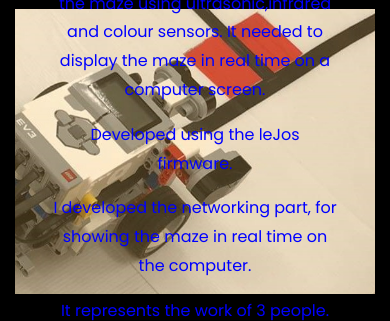
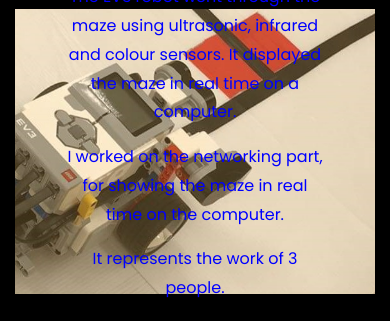
Before and after one commit to CristianSusanu/Personal_Portfolio_Webite, a Django app: page / in a window 390 px wide; the page is wider, and only the part inside the window is pictured. Shown: the part 6079-6400 px from the top of that part. Run offline with Django 3.2, Linux system fonts and the light colour scheme; some libraries are stand-ins or nearby versions; some web fonts are replaced.

Commit message:
aesthetic changes

```diff
--- a/website/templates/home.html
+++ b/website/templates/home.html
@@ -60,7 +60,7 @@
                                 <span class="subheading">Hello!</span>
                                 <h1 class="mb-4 mt-3">I'm <span>Cristian Susanu</span></h1>
                                 <h2 class="mb-4">An aspiring Software Developer</h2>
-                                <p><a href="#contact-section" class="btn btn-primary py-3 px-4">Hire me</a> <a href="#projects-section" class="btn btn-white btn-outline-white py-3 px-4">Projects</a></p>
+                                <p><a href="#contact-section" class="btn btn-primary py-3 px-4">Hire me</a> <a href="#projects-section" class="btn btn-primary py-3 px-4">Projects</a></p>
                             </div>
                         </div>
                     </div>
@@ -80,7 +80,7 @@
                                 <span class="subheading">Hello!</span>
                                 <h1 class="mb-4 mt-3">I'm a <span>Computer Science student</span></h1>
                                 <h2 class="mb-4 mt-3">Studying at the University of Birmingham</h2>
-                                <p><a href="#contact-section" class="btn btn-primary py-3 px-4">Hire me</a> <a href="#projects-section" class="btn btn-white btn-outline-white py-3 px-4">Projects</a></p>
+                                <p><a href="#contact-section" class="btn btn-primary py-3 px-4">Hire me</a> <a href="#projects-section" class="btn btn-primary py-3 px-4">Projects</a></p>
                             </div>
                         </div>
                     </div>
@@ -314,11 +314,10 @@
                 <div class="col-md-6">
                     <div class="project img ftco-animate d-flex justify-content-center align-items-center" style="background-image: url({% static 'website/images/project1.jpeg' %});">
                         <div class="overlay"></div>
-                        <div class="text text-center">
-                            <p style="color:blue">The EV3 robot had to go through the maze using ultrasonic,infrared and colour sensors. It needed to display the maze in real
-                                time on a computer screen.</p>
-                                <p style="color:blue">Developed using the leJos firmware.</p>
-                                <p style="color:blue">I developed the networking part, for showing the maze in real time on the computer.</p>
+                        <div class="text text-center col-md-8">
+                            <p style="color:blue">The EV3 robot went through the maze using ultrasonic, infrared and colour sensors. It displayed the maze in real
+                                time on a computer.</p>
+                                <p style="color:blue">I worked on the networking part, for showing the maze in real time on the computer.</p>
                                 <p style="color:blue">It represents the work of 3 people.</p>
                         </div>
                     </div>
```
